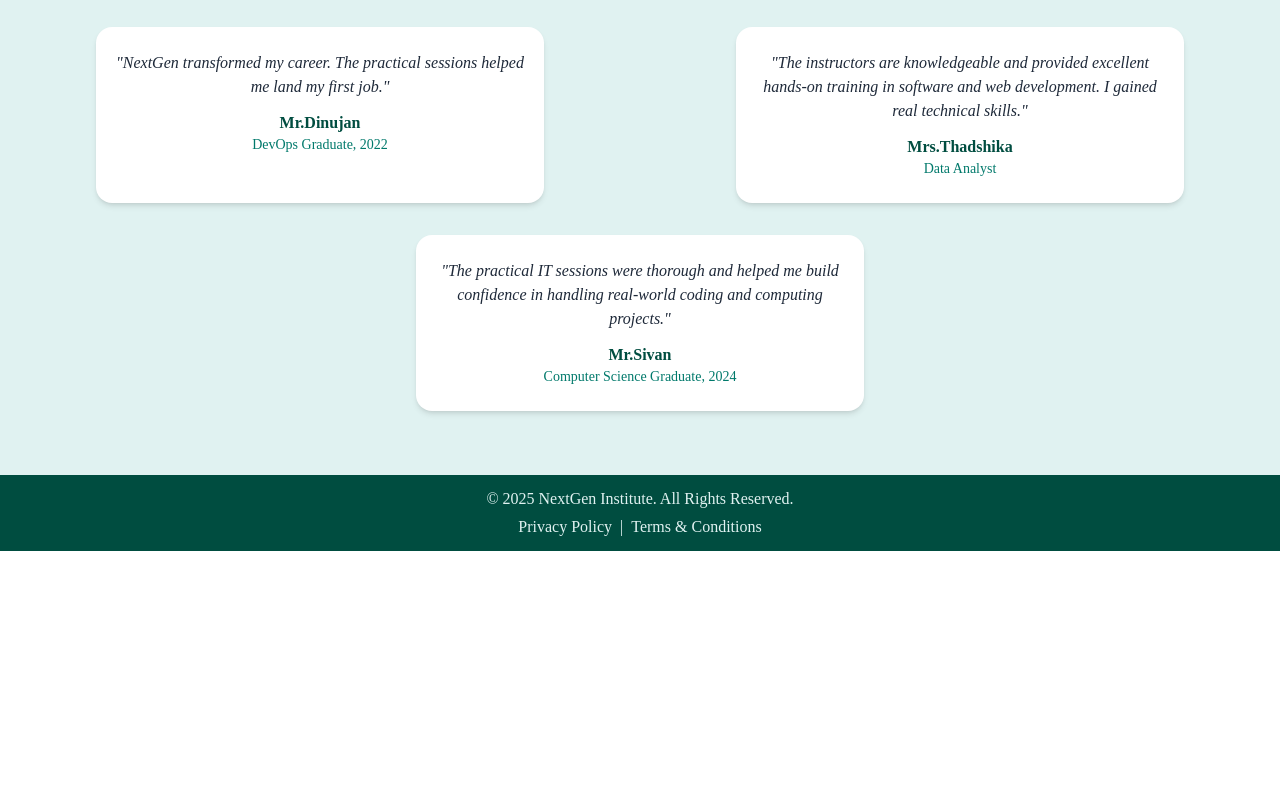
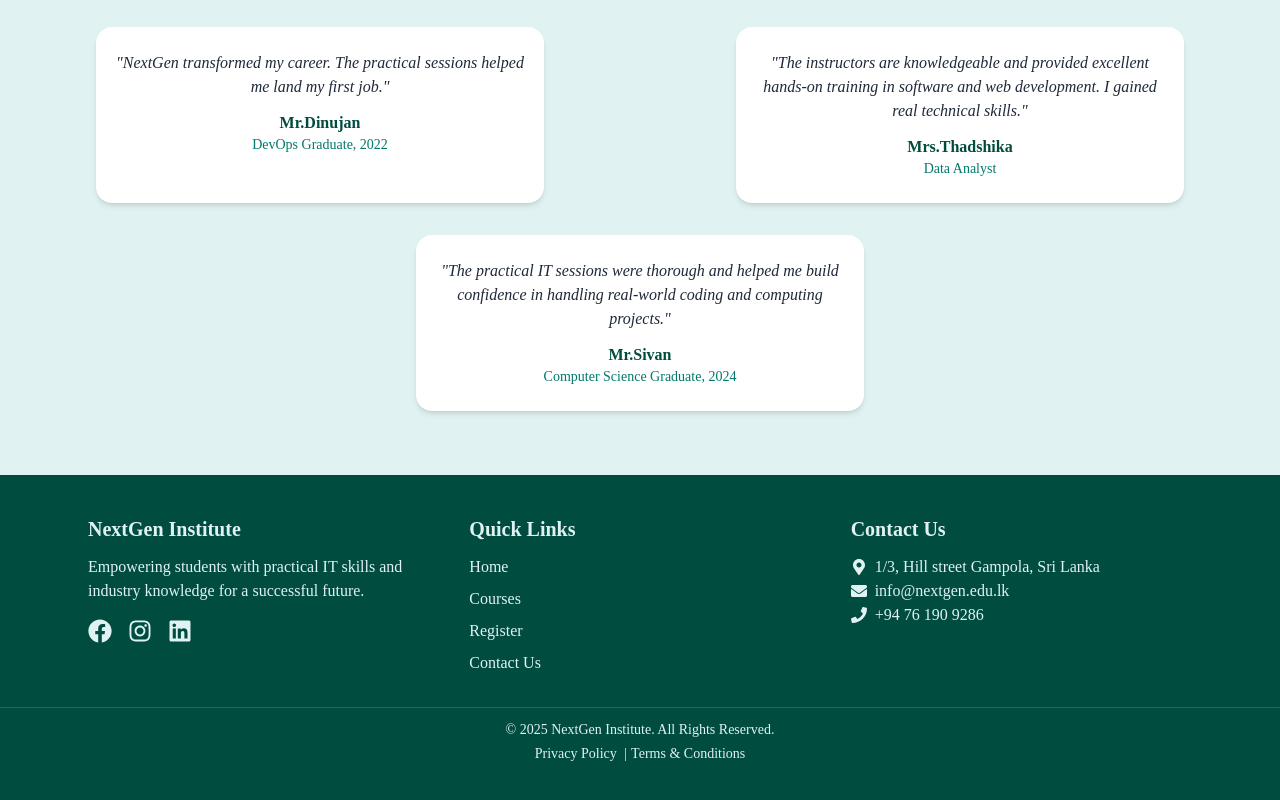
Before and after one commit to TharmathevanDinujan/NextGen, a Next.js app: page / in a window 1280 px wide. Shown: the part 1403-2203 px from the top of the page. Before the commit the page ends 1954 px from the top, so only its background shows below. Built offline with nearby package versions, Linux system fonts and the light colour scheme.

Commit message:
footer updated

```diff
--- a/src/app/page.tsx
+++ b/src/app/page.tsx
@@ -3,6 +3,7 @@ import { useEffect, useRef, useState } from "react";
 import VisitorHeader from "../../components/VisitorHeader";
 import Image from "next/image";
 import Link from "next/link";
+import { FaFacebook, FaInstagram, FaLinkedin, FaEnvelope, FaPhone, FaMapMarkerAlt } from "react-icons/fa";
 
 export default function VisitorHome() {
   const courses = [
@@ -19,7 +20,6 @@ export default function VisitorHome() {
   ];
 
   const sliderCourses = [...courses, ...courses];
-
   const [stats, setStats] = useState({ students: 0, instructors: 0, years: 0 });
   const counterRef = useRef<HTMLDivElement>(null);
   const [started, setStarted] = useState(false);
@@ -58,15 +58,12 @@ export default function VisitorHome() {
     return () => observer.disconnect();
   }, [started]);
 
-
-
   const testimonials = [
     { text: `"NextGen transformed my career. The practical sessions helped me land my first job."`, name: "Mr.Dinujan", role: "DevOps Graduate, 2022" },
-    { text: `"The instructors are knowledgeable and provided excellent hands-on training in software and web development. I gained real technical skills."`, name: "Mrs.Thadshika",role: "Data Analyst" },
+    { text: `"The instructors are knowledgeable and provided excellent hands-on training in software and web development. I gained real technical skills."`, name: "Mrs.Thadshika", role: "Data Analyst" },
     { text: `"The practical IT sessions were thorough and helped me build confidence in handling real-world coding and computing projects."`, name: "Mr.Sivan", role: "Computer Science Graduate, 2024" },
   ];
 
-  // Scroll animation for zig-zag cards
   const cardRefs = useRef<HTMLDivElement[]>([]);
   useEffect(() => {
     const observer = new IntersectionObserver(
@@ -102,16 +99,14 @@ export default function VisitorHome() {
       <section className="py-16 px-6 md:px-16 text-center bg-white">
         <h2 className="text-3xl font-bold text-[#004d40] mb-6">About NextGen Institute</h2>
         <p className="max-w-3xl mx-auto text-gray-700 leading-relaxed">
-          At <strong>NextGen Institute</strong>, we’re committed to transforming education through innovation and practical learning. Our programs are designed to bridge the gap between classroom knowledge and real-world skills, ensuring every student is ready to succeed in their chosen career path.
+          At <strong>NextGen Institute</strong>, we’re committed to transforming education through innovation and practical learning.
+          Our programs are designed to bridge the gap between classroom knowledge and real-world skills, ensuring every student is ready to succeed in their chosen career path.
         </p>
       </section>
 
-    {/* Animated Stats Section with Background Images */}
+      {/* Stats Section */}
       <section ref={counterRef} className="relative py-16 flex flex-col md:flex-row bg-[#004d40] justify-around items-center gap-8 text-center text-white">
-  {/* Background overlay */}
         <div className="absolute inset-0 bg-cover bg-center opacity-25 z-0" style={{ backgroundImage: "url('/images/number.webp')" }}></div>
-
-  {/* Stats cards */}
         <div className="relative z-10 transition-transform hover:scale-110 duration-500">
           <h3 className="text-5xl font-extrabold">{stats.students}+</h3>
           <p className="text-lg">Students Trained</p>
@@ -125,7 +120,6 @@ export default function VisitorHome() {
           <p className="text-lg">Years of Excellence</p>
         </div>
       </section>
-
 
       {/* Featured Courses */}
       <section className="my-16 px-4">
@@ -143,10 +137,7 @@ export default function VisitorHome() {
         </div>
       </section>
 
-
-
-
-      {/* Modern Testimonials */}
+      {/* Testimonials */}
       <section className="my-16 px-4 text-center">
         <h2 className="text-3xl font-bold text-[#004d40] mb-8">What Our Students Say</h2>
         <div className="flex flex-col md:flex-row md:flex-wrap md:justify-center gap-8">
@@ -161,10 +152,46 @@ export default function VisitorHome() {
       </section>
 
       {/* Footer */}
-      <footer className="bg-[#004d40] text-[#e0f2f1] text-center py-3">
+      <footer className="bg-[#004d40] text-[#e0f2f1] py-10">
+        <div className="max-w-6xl mx-auto px-6 grid grid-cols-1 md:grid-cols-3 gap-10 text-center md:text-left">
+          {/* About */}
+          <div>
+            <h3 className="text-xl font-bold mb-3">NextGen Institute</h3>
+            <p>Empowering students with practical IT skills and industry knowledge for a successful future.</p>
+            <div className="flex justify-center md:justify-start gap-4 mt-4">
+              <Link href="https://www.facebook.com/share/1HFjjSA4q6/" target="_blank" className="hover:text-blue-400 text-2xl"><FaFacebook /></Link>
+              <Link href="https://www.instagram.com/d_i_n_u_75?igsh=cGo5YXMzc200enZ0" target="_blank" className="hover:text-pink-400 text-2xl"><FaInstagram /></Link>
+              <Link href="https://www.linkedin.com/in/tharmathevan-dinujan-021a54294?utm_source=share&utm_campaign=share_via&utm_content=profile&utm_medium=android_app" target="_blank" className="hover:text-blue-500 text-2xl"><FaLinkedin /></Link>
+            </div>
+          </div>
+
+          {/* Quick Links */}
+          <div>
+            <h3 className="text-xl font-bold mb-3">Quick Links</h3>
+            <ul className="space-y-2">
+              <li><Link href="/" className="hover:underline">Home</Link></li>
+              <li><Link href="/visitor/course" className="hover:underline">Courses</Link></li>
+              <li><Link href="/auth/register" className="hover:underline">Register</Link></li>
+              <li><Link href="/visitor/contact" className="hover:underline">Contact Us</Link></li>
+
+            </ul>
+          </div>
+
+          {/* Contact Info */}
+          <div>
+            <h3 className="text-xl font-bold mb-3">Contact Us</h3>
+            <p className="flex items-center justify-center md:justify-start gap-2"><FaMapMarkerAlt /> 1/3, Hill street Gampola, Sri Lanka</p>
+            <p className="flex items-center justify-center md:justify-start gap-2"><FaEnvelope /> info@nextgen.edu.lk</p>
+            <p className="flex items-center justify-center md:justify-start gap-2"><FaPhone /> +94 76 190 9286</p>
+          </div>
+        </div>
+
+        <div className="text-center text-sm mt-8 border-t border-[#00796b] pt-3">
           <p>&copy; 2025 NextGen Institute. All Rights Reserved.</p>
           <div className="mt-1">
-          <Link href="visitor/privacy-policy" className="hover:underline mx-1">Privacy Policy</Link> | <Link href="visitor/terms" className="hover:underline mx-1">Terms & Conditions</Link>
+            <Link href="visitor/privacy-policy" className="hover:underline mx-1">Privacy Policy</Link> |
+            <Link href="visitor/terms" className="hover:underline mx-1">Terms & Conditions</Link>
+          </div>
         </div>
       </footer>
 
--- a/src/app/visitor/course/page.tsx
+++ b/src/app/visitor/course/page.tsx
@@ -51,9 +51,17 @@ export default function CoursesPage() {
   const [rotation, setRotation] = useState<{ [key: string]: { x: number; y: number } }>({});
 
   const [loading, setLoading] = useState(true);
+  const [isMobile, setIsMobile] = useState(false);
+
+  useEffect(() => {
+    // Detect if the user is on a mobile device
+    if (/Mobi|Android/i.test(navigator.userAgent)) {
+      setIsMobile(true);
+    }
+  }, []);
 
   const toggleFlip = (id: string) => {
-    if (/Mobi|Android/i.test(navigator.userAgent)) {
+    if (isMobile) {
       setFlippedCards((prev) => ({ ...prev, [id]: !prev[id] }));
     }
   };
@@ -189,7 +197,7 @@ export default function CoursesPage() {
               const isFlipped = flippedCards[course.id] || false;
 
               const handleMouseMove = (e: React.MouseEvent<HTMLDivElement, MouseEvent>) => {
-                if (/Mobi|Android/i.test(navigator.userAgent)) return;
+                if (isMobile) return;
 
                 const rect = e.currentTarget.getBoundingClientRect();
                 const x = e.clientX - rect.left;
@@ -209,13 +217,13 @@ export default function CoursesPage() {
               return (
                 <div
                   key={course.id}
-                  className="perspective relative w-full h-65 cursor-pointer"
+                  className="perspective relative w-full h-71 cursor-pointer"
                   onClick={() => toggleFlip(course.id)}
                   onMouseMove={handleMouseMove}
                   onMouseLeave={handleMouseLeave}
                 >
                   <div
-                    className="relative w-full h-64 rounded-2xl shadow-lg transition-transform duration-700 [transform-style:preserve-3d] hover:shadow-2xl"
+                    className="relative w-full h-71 rounded-2xl shadow-lg transition-transform duration-700 [transform-style:preserve-3d] hover:shadow-2xl"
                     style={{
                       transform: isFlipped
                         ? "rotateY(180deg)"
@@ -223,7 +231,7 @@ export default function CoursesPage() {
                     }}
                   >
                     {/* Front */}
-                    <div className="absolute w-full h-64 rounded-2xl [backface-visibility:hidden] bg-white flex flex-col items-center p-3 overflow-hidden">
+                    <div className="absolute w-full h-71 rounded-2xl [backface-visibility:hidden] bg-white flex flex-col items-center p-3 overflow-hidden">
                       <Image
                         src={course.imageUrl}
                         alt={course.courseName}
@@ -235,6 +243,13 @@ export default function CoursesPage() {
                         {course.courseName}
                       </h3>
                       <p className="text-sm text-gray-500">{course.category}</p>
+
+                      {/* Animated text for mobile */}
+                      {isMobile && (
+                        <p className="mt-2 text-xs text-[#00695c] animate-pulse font-medium">
+                          Tap to view more details
+                        </p>
+                      )}
                     </div>
 
                     {/* Back */}
```
Lines whose indentation alone changed are shown as unchanged.
